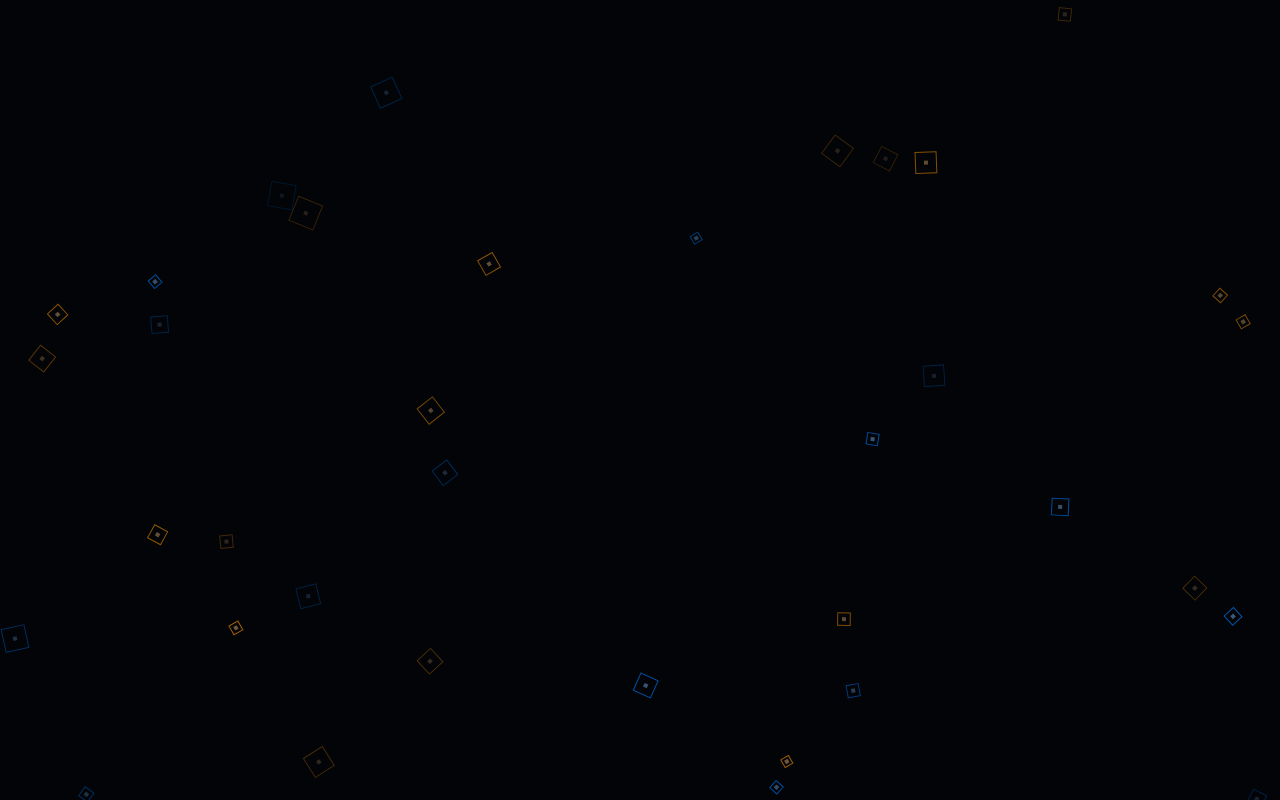
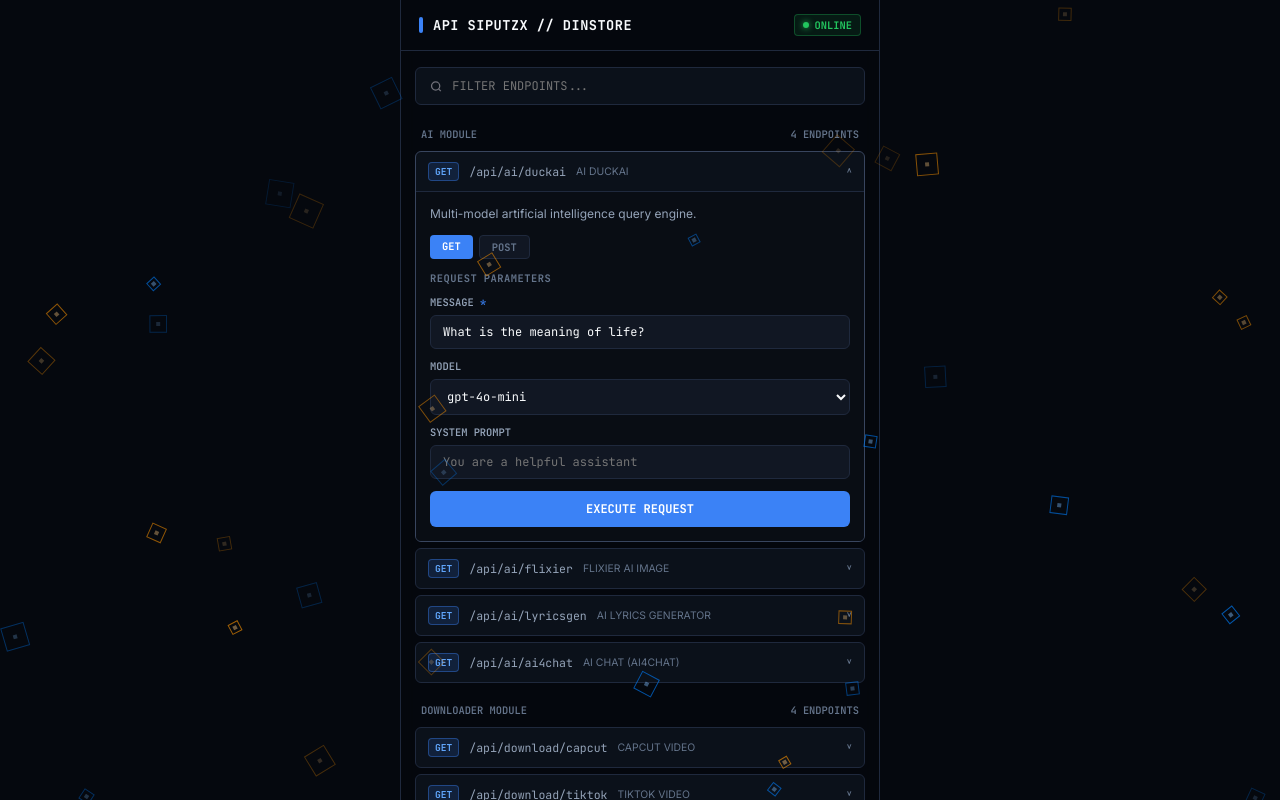
Before and after one commit to dintod12/api, a React (Vite) app: page / in a window 1280 px wide. Shown: the top 800 px of the page. Built offline with nearby package versions, Linux system fonts and the light colour scheme.

Commit message:
Update style.css

```diff
--- a/src/style.css
+++ b/src/style.css
@@ -1,18 +1,20 @@
-@import url('https://fonts.googleapis.com/css2?family=Share+Tech+Mono&family=Orbitron:wght@600;700;800;900&display=swap');
+@import url('https://fonts.googleapis.com/css2?family=JetBrains+Mono:wght@400;500;600;700&family=Inter:wght@400;500;600;700&display=swap');
 
 :root {
-  --mecha-black: #020408;
-  --mecha-panel: rgba(10, 16, 26, 0.88);
-  --mecha-drawer: rgba(6, 10, 18, 0.95);
-
-  --hud-cyan: #00f0ff;
-  --hud-amber: #ffaa00;
-  --hud-red: #ff0055;
-  --hud-green: #00ff66;
-  --hud-border: rgba(0, 240, 255, 0.25);
-
-  --font-hud: 'Share Tech Mono', monospace;
-  --font-mecha: 'Orbitron', sans-serif;
+  --canvas-black: #05080e;
+  --panel-bg: rgba(13, 18, 28, 0.9);
+  --drawer-bg: rgba(9, 13, 21, 0.95);
+  --input-bg: #111723;
+  --term-bg: #030508;
+  --border: #1f293d;
+  --neon-blue: #3b82f6;
+  --neon-blue-hover: #2563eb;
+  --neon-cyan: #06b6d4;
+  --neon-green: #22c55e;
+  --neon-amber: #f59e0b;
+  --text-pure: #f8fafc;
+  --text-muted: #94a3b8;
+  --text-dim: #64748b;
 }
 
 * {
@@ -22,15 +24,14 @@
 }
 
 body {
-  background-color: var(--mecha-black);
-  color: #c8e0e8;
-  font-family: var(--font-hud);
+  background-color: var(--canvas-black);
+  color: var(--text-pure);
+  font-family: 'Inter', -apple-system, sans-serif;
   min-height: 100vh;
   overflow-x: hidden;
 }
 
-/* Background Canvas Layer */
-.transformer-bg-canvas {
+.cube-canvas {
   position: fixed;
   top: 0;
   left: 0;
@@ -40,400 +41,400 @@ body {
   pointer-events: none;
 }
 
-/* Viewport HUD Framework */
-.mecha-viewport {
+.app-shell {
   position: relative;
   z-index: 2;
   display: flex;
   justify-content: center;
   min-height: 100vh;
-  padding: 16px 12px 60px;
-  background: radial-gradient(circle at 50% 10%, rgba(0, 240, 255, 0.08) 0%, transparent 65%);
 }
 
-.mecha-interface {
+.main-viewport {
   width: 100%;
-  max-width: 500px;
+  max-width: 480px;
+  background-color: rgba(5, 8, 14, 0.85);
+  backdrop-filter: blur(8px);
+  border-left: 1px solid var(--border);
+  border-right: 1px solid var(--border);
+  min-height: 100vh;
+  display: flex;
+  flex-direction: column;
+  padding-bottom: 40px;
+}
+
+.header-bar {
+  display: flex;
+  justify-content: space-between;
+  align-items: center;
+  padding: 14px 18px;
+  border-bottom: 1px solid var(--border);
+  position: sticky;
+  top: 0;
+  background-color: rgba(5, 8, 14, 0.95);
+  z-index: 10;
+}
+
+.brand-group {
+  display: flex;
+  align-items: center;
+  gap: 10px;
+}
+
+.brand-dot {
+  width: 4px;
+  height: 16px;
+  background-color: var(--neon-blue);
+  border-radius: 2px;
+}
+
+.brand-title {
+  font-family: 'JetBrains Mono', monospace;
+  font-size: 0.85rem;
+  font-weight: 700;
+  letter-spacing: 0.5px;
+}
+
+.status-pill {
+  display: flex;
+  align-items: center;
+  gap: 6px;
+  background: rgba(34, 197, 94, 0.1);
+  border: 1px solid rgba(34, 197, 94, 0.3);
+  color: var(--neon-green);
+  font-family: 'JetBrains Mono', monospace;
+  font-size: 0.65rem;
+  font-weight: 700;
+  padding: 3px 8px;
+  border-radius: 4px;
+}
+
+.live-spark {
+  width: 6px;
+  height: 6px;
+  background-color: var(--neon-green);
+  border-radius: 50%;
+  box-shadow: 0 0 6px var(--neon-green);
+}
+
+.filter-block {
+  display: flex;
+  align-items: center;
+  gap: 10px;
+  margin: 16px 14px 10px;
+  padding: 10px 14px;
+  background-color: var(--panel-bg);
+  border: 1px solid var(--border);
+  border-radius: 6px;
+}
+
+.filter-block input {
+  background: transparent;
+  border: none;
+  color: var(--text-pure);
+  outline: none;
+  font-family: 'JetBrains Mono', monospace;
+  font-size: 0.75rem;
+  width: 100%;
+}
+
+.modules-stack {
+  padding: 8px 14px;
   display: flex;
   flex-direction: column;
   gap: 16px;
 }
 
-/* Header Navbar HUD */
-.mecha-navbar {
-  position: relative;
-  background: var(--mecha-panel);
-  border: 1px solid var(--hud-border);
-  padding: 14px 18px;
+.module-group {
+  display: flex;
+  flex-direction: column;
+  gap: 6px;
+}
+
+.module-label {
+  display: flex;
+  justify-content: space-between;
+  padding: 4px 6px;
+  font-family: 'JetBrains Mono', monospace;
+  font-size: 0.65rem;
+  font-weight: 600;
+  color: var(--text-dim);
+}
+
+.endpoints-flow {
+  display: flex;
+  flex-direction: column;
+  gap: 6px;
+}
+
+.ep-card {
+  background-color: var(--panel-bg);
+  border: 1px solid var(--border);
+  border-radius: 6px;
+  overflow: hidden;
+  transition: border-color 0.15s ease;
+}
+
+.ep-card.expanded {
+  border-color: #38455e;
+}
+
+.ep-card-head {
   display: flex;
   justify-content: space-between;
   align-items: center;
-  backdrop-filter: blur(12px);
-  clip-path: polygon(0 0, calc(100% - 15px) 0, 100% 15px, 100% 100%, 15px 100%, 0 calc(100% - 15px));
-}
-
-.hud-corner-tl {
-  position: absolute;
-  top: 0;
-  left: 0;
-  width: 8px;
-  height: 8px;
-  border-top: 2px solid var(--hud-cyan);
-  border-left: 2px solid var(--hud-cyan);
-}
-
-.hud-corner-tr {
-  position: absolute;
-  top: 0;
-  right: 0;
-  width: 8px;
-  height: 8px;
-  border-top: 2px solid var(--hud-cyan);
-  border-right: 2px solid var(--hud-cyan);
-}
-
-.mecha-brand {
-  display: flex;
-  align-items: center;
-  gap: 12px;
-}
-
-.mecha-emblem {
-  color: var(--hud-cyan);
-  font-size: 1.6rem;
-  text-shadow: 0 0 12px var(--hud-cyan);
-  animation: pulse-spin 6s linear infinite;
-}
-
-@keyframes pulse-spin {
-  0% { transform: rotate(0deg); }
-  50% { filter: drop-shadow(0 0 18px var(--hud-amber)); }
-  100% { transform: rotate(360deg); }
-}
-
-.mecha-title {
-  font-family: var(--font-mecha);
-  font-size: 0.88rem;
-  font-weight: 800;
-  letter-spacing: 1px;
-  color: #fff;
-  text-shadow: 0 0 10px rgba(0, 240, 255, 0.6);
-}
-
-.mecha-sub {
-  font-size: 0.6rem;
-  color: var(--hud-cyan);
-  opacity: 0.8;
-}
-
-.mecha-status-block {
-  font-size: 0.65rem;
-  color: var(--hud-green);
-  display: flex;
-  align-items: center;
-  gap: 6px;
-  background: rgba(0, 255, 102, 0.08);
-  border: 1px solid rgba(0, 255, 102, 0.3);
-  padding: 4px 8px;
-}
-
-.spark-box {
-  width: 6px;
-  height: 6px;
-  background: var(--hud-green);
-  box-shadow: 0 0 8px var(--hud-green);
-}
-
-/* Tactical Search */
-.hud-search-shell {
-  display: flex;
-  align-items: center;
-  background: var(--mecha-panel);
-  border: 1px solid var(--hud-border);
-  padding: 10px 14px;
-  gap: 10px;
-}
-
-.hud-tag {
-  color: var(--hud-amber);
-  font-size: 0.7rem;
-  font-weight: 700;
-}
-
-.hud-search-shell input {
-  background: transparent;
-  border: none;
-  color: #fff;
-  outline: none;
-  font-family: var(--font-hud);
-  font-size: 0.8rem;
-  width: 100%;
-}
-
-.hud-search-shell input::placeholder {
-  color: #4b6b7a;
-}
-
-/* Module Section */
-.hud-stream {
-  display: flex;
-  flex-direction: column;
-  gap: 14px;
-}
-
-.module-banner {
-  display: flex;
-  align-items: center;
-  gap: 6px;
-  font-family: var(--font-mecha);
-  font-size: 0.72rem;
-  color: var(--hud-cyan);
-  margin-bottom: 8px;
-  text-shadow: 0 0 8px rgba(0, 240, 255, 0.4);
-}
-
-.bracket-left, .bracket-right {
-  color: var(--hud-amber);
-}
-
-.ep-counter {
-  margin-left: auto;
-  font-size: 0.65rem;
-  color: #557585;
-}
-
-/* Endpoint Card */
-.endpoint-collection {
-  display: flex;
-  flex-direction: column;
-  gap: 8px;
-}
-
-.mecha-card {
-  background: var(--mecha-panel);
-  border: 1px solid rgba(0, 240, 255, 0.18);
-  backdrop-filter: blur(10px);
-  transition: all 0.2s ease;
-}
-
-.mecha-card.active-slot {
-  border-color: var(--hud-cyan);
-  box-shadow: 0 0 16px rgba(0, 240, 255, 0.2);
-}
-
-.card-click-zone {
-  padding: 12px 14px;
-  display: flex;
-  justify-content: space-between;
-  align-items: center;
+  padding: 10px 12px;
   cursor: pointer;
 }
 
-.ep-badge-wrap {
+.ep-info {
   display: flex;
   align-items: center;
   gap: 10px;
+  overflow: hidden;
 }
 
-.mecha-badge {
-  background: rgba(0, 240, 255, 0.1);
-  border: 1px solid var(--hud-cyan);
-  color: var(--hud-cyan);
-  font-size: 0.62rem;
+.get-tag {
+  background-color: rgba(59, 130, 246, 0.15);
+  border: 1px solid rgba(59, 130, 246, 0.4);
+  color: #60a5fa;
+  font-family: 'JetBrains Mono', monospace;
+  font-size: 0.6rem;
   font-weight: 700;
   padding: 2px 6px;
-  box-shadow: 0 0 6px rgba(0, 240, 255, 0.3);
+  border-radius: 4px;
 }
 
-.ep-route {
-  color: #fff;
-  font-size: 0.75rem;
-  font-weight: 600;
+.ep-path-txt {
+  font-family: 'JetBrains Mono', monospace;
+  font-size: 0.72rem;
+  color: var(--text-muted);
 }
 
-.ep-alias {
+.ep-alias-txt {
   font-size: 0.65rem;
-  color: #5d7e8f;
+  color: var(--text-dim);
+  text-transform: uppercase;
+  white-space: nowrap;
 }
 
-.hud-chevron {
-  color: var(--hud-cyan);
-  font-size: 0.7rem;
+.arrow-sym {
+  color: var(--text-dim);
+  font-size: 0.75rem;
 }
 
-/* Drawer & Input Matrix */
-.mecha-drawer {
+.ep-body {
   padding: 14px;
-  background: var(--mecha-drawer);
-  border-top: 1px solid rgba(0, 240, 255, 0.25);
+  border-top: 1px solid var(--border);
+  background-color: var(--drawer-bg);
   display: flex;
   flex-direction: column;
   gap: 12px;
 }
 
-.mecha-desc {
-  font-size: 0.7rem;
-  color: #7d9ba8;
+.ep-desc-txt {
+  font-size: 0.75rem;
+  color: var(--text-muted);
+  line-height: 1.4;
 }
 
-.input-matrix {
+.method-toggles {
+  display: flex;
+  gap: 6px;
+}
+
+.m-pill {
+  font-family: 'JetBrains Mono', monospace;
+  font-size: 0.65rem;
+  font-weight: 700;
+  padding: 4px 12px;
+  border-radius: 4px;
+}
+
+.m-pill.active {
+  background-color: var(--neon-blue);
+  color: #fff;
+}
+
+.m-pill.muted {
+  background-color: var(--input-bg);
+  color: var(--text-dim);
+  border: 1px solid var(--border);
+}
+
+.params-area {
   display: flex;
   flex-direction: column;
-  gap: 8px;
+  gap: 10px;
 }
 
-.matrix-field {
+.params-header-txt {
+  font-family: 'JetBrains Mono', monospace;
+  font-size: 0.65rem;
+  font-weight: 700;
+  color: var(--text-dim);
+  letter-spacing: 0.5px;
+}
+
+.form-item {
   display: flex;
   flex-direction: column;
-  gap: 4px;
+  gap: 6px;
 }
 
-.matrix-field label {
+.form-item label {
+  font-family: 'JetBrains Mono', monospace;
   font-size: 0.65rem;
-  color: var(--hud-cyan);
+  font-weight: 600;
+  color: var(--text-muted);
 }
 
-.neon-star {
-  color: var(--hud-amber);
+.req-point {
+  color: var(--neon-blue);
 }
 
-.matrix-field input, .matrix-field select {
-  background: rgba(0, 8, 16, 0.85);
-  border: 1px solid rgba(0, 240, 255, 0.3);
-  color: #e0f6ff;
-  padding: 8px 10px;
-  font-family: var(--font-hud);
+.form-item input, .form-item select {
+  background-color: var(--input-bg);
+  border: 1px solid var(--border);
+  border-radius: 6px;
+  color: var(--text-pure);
+  padding: 8px 12px;
+  font-family: 'JetBrains Mono', monospace;
   font-size: 0.75rem;
   outline: none;
 }
 
-.matrix-field input:focus, .matrix-field select:focus {
-  border-color: var(--hud-cyan);
-  box-shadow: 0 0 10px rgba(0, 240, 255, 0.4);
+.form-item input:focus, .form-item select:focus {
+  border-color: var(--neon-blue);
 }
 
-/* Execution Button */
-.btn-mecha-execute {
-  position: relative;
-  background: linear-gradient(90deg, rgba(0, 120, 180, 0.6), rgba(0, 240, 255, 0.8));
-  border: 1px solid var(--hud-cyan);
-  color: #020408;
-  font-family: var(--font-mecha);
-  font-size: 0.72rem;
-  font-weight: 800;
-  padding: 11px;
+.btn-exec {
+  background-color: var(--neon-blue);
+  color: #ffffff;
+  border: none;
+  border-radius: 6px;
+  padding: 10px;
+  font-family: 'JetBrains Mono', monospace;
+  font-size: 0.75rem;
+  font-weight: 700;
   cursor: pointer;
-  letter-spacing: 0.5px;
-  box-shadow: 0 0 14px rgba(0, 240, 255, 0.35);
-  overflow: hidden;
+  transition: background-color 0.15s;
 }
 
-.btn-mecha-execute:hover:not(:disabled) {
-  background: var(--hud-cyan);
-  box-shadow: 0 0 22px var(--hud-cyan);
+.btn-exec:hover:not(:disabled) {
+  background-color: var(--neon-blue-hover);
 }
 
-.btn-mecha-execute:disabled {
-  opacity: 0.5;
+.btn-exec:disabled {
+  opacity: 0.6;
   cursor: not-allowed;
 }
 
-/* Inline Mecha Terminal View */
-.mecha-terminal {
-  border: 1px solid var(--hud-cyan);
-  background: #01060c;
-  margin-top: 6px;
-  box-shadow: 0 0 20px rgba(0, 240, 255, 0.15);
+/* Response Box Layout */
+.response-box {
+  background-color: var(--term-bg);
+  border: 1px solid var(--border);
+  border-radius: 6px;
+  overflow: hidden;
+  margin-top: 4px;
 }
 
-.term-hud-top {
+.response-box-head {
   display: flex;
   justify-content: space-between;
   align-items: center;
-  background: rgba(0, 240, 255, 0.08);
-  border-bottom: 1px solid rgba(0, 240, 255, 0.25);
   padding: 8px 12px;
+  border-bottom: 1px solid var(--border);
+  background-color: #080d14;
 }
 
-.term-tabs {
+.tabs-cluster {
   display: flex;
   gap: 12px;
 }
 
-.term-tab {
+.tab-btn {
   background: transparent;
   border: none;
-  font-family: var(--font-hud);
+  font-family: 'JetBrains Mono', monospace;
   font-size: 0.65rem;
-  color: #557585;
+  font-weight: 600;
+  color: var(--text-dim);
   cursor: pointer;
+  padding: 2px 0;
 }
 
-.term-tab.active {
-  color: var(--hud-cyan);
-  text-shadow: 0 0 6px var(--hud-cyan);
-  border-bottom: 1px solid var(--hud-cyan);
+.tab-btn.active {
+  color: var(--neon-blue);
+  border-bottom: 1px solid var(--neon-blue);
 }
 
-.term-ctrls {
+.head-right-actions {
   display: flex;
   align-items: center;
   gap: 8px;
 }
 
-.btn-copy-cube {
-  background: rgba(255, 170, 0, 0.1);
-  border: 1px solid var(--hud-amber);
-  color: var(--hud-amber);
-  font-family: var(--font-hud);
-  font-size: 0.62rem;
-  font-weight: 700;
-  padding: 2px 7px;
+.copy-trigger {
+  background: transparent;
+  border: none;
+  color: var(--text-dim);
   cursor: pointer;
+  display: grid;
+  place-items: center;
+  padding: 3px;
+  border-radius: 4px;
 }
 
-.btn-copy-cube:hover {
-  background: var(--hud-amber);
-  color: #020408;
+.copy-trigger:hover {
+  color: var(--text-pure);
+  background: rgba(255, 255, 255, 0.05);
 }
 
-.hud-badge-status {
+.copied-flag {
+  color: var(--neon-green);
+  font-size: 0.75rem;
+  font-weight: 700;
+}
+
+.status-tag {
+  font-family: 'JetBrains Mono', monospace;
   font-size: 0.65rem;
   font-weight: 700;
 }
 
-.hud-badge-status.status-ok {
-  color: var(--hud-green);
+.status-tag.ok {
+  color: var(--neon-green);
 }
 
-.hud-badge-status.status-err {
-  color: var(--hud-red);
+.status-tag.err {
+  color: #ef4444;
 }
 
-.hud-latency {
+.latency-lbl {
+  font-family: 'JetBrains Mono', monospace;
   font-size: 0.65rem;
-  color: #557585;
+  color: var(--text-dim);
 }
 
-.term-hud-screen {
+.response-box-body pre {
   padding: 12px;
-  max-height: 250px;
-  overflow-y: auto;
-}
-
-.matrix-code {
-  font-family: var(--font-hud);
+  font-family: 'JetBrains Mono', monospace;
   font-size: 0.72rem;
   line-height: 1.5;
+  max-height: 240px;
+  overflow-y: auto;
   white-space: pre-wrap;
   word-break: break-all;
 }
 
-.matrix-code.green {
-  color: #00ffaa;
-  text-shadow: 0 0 3px rgba(0, 255, 170, 0.4);
+.code-green {
+  color: #4ade80;
 }
 
-.matrix-code.cyan {
-  color: #00f0ff;
+.code-cyan {
+  color: #38bdf8;
 }
+
+.code-yellow {
+  color: #facc15;
+}
```
